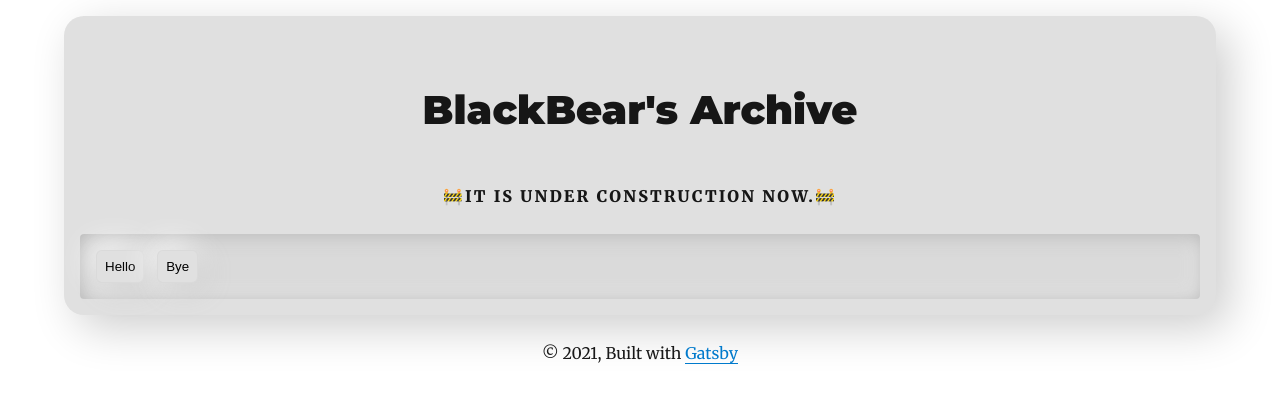
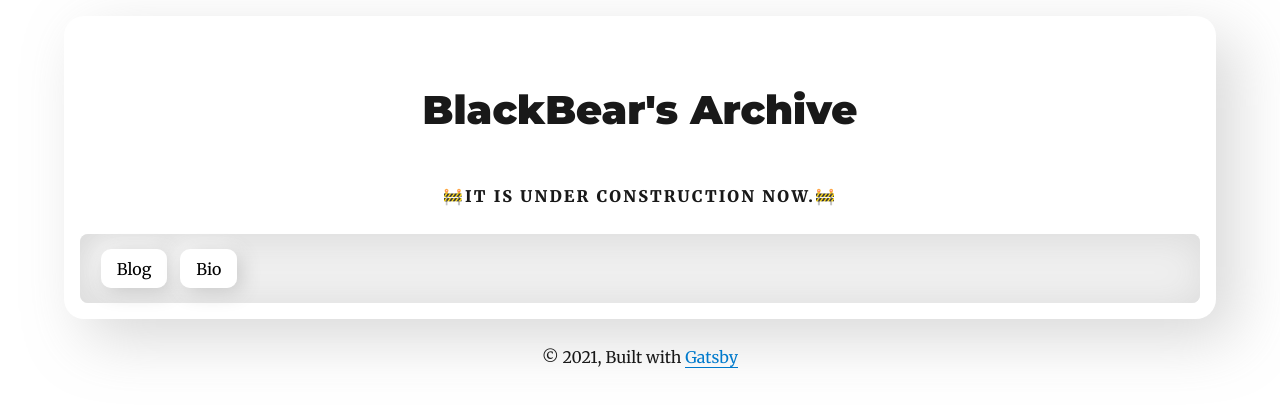
Before and after one commit to zerodice0/zerodice0-gatsby-blog, a Gatsby site: page / in a window 1280 px wide. Built offline with nearby package versions, Linux system fonts and the light colour scheme; Gatsby itself is replaced by a stand-in of ours; some packages are replaced by stand-ins of ours.

Commit message:
- background color is changed to white. - Link button is changed to Gatsby link api. - Css animation color changed.

```diff
--- a/src/components/headNavigation.js
+++ b/src/components/headNavigation.js
@@ -3,23 +3,24 @@ import {Link} from 'gatsby'
 import styled from 'styled-components'
 
 const NavigationWrapper = styled.div`
-  border-radius: 4px;
-  padding: 1rem;
-  background: #dadada;
-  box-shadow: inset 2px 2px 20px #afafaf,
-        inset -2px -2px 20px #fafafa;
+  border-radius: 8px;
+  padding: 1.3rem;
+  background: #f0f0f0;
+  box-shadow: inset 4px 4px 40px #d9d9d9,
+        inset -4px -4px 40px #f0f0f0;
 `;
 
-const LinkButton = styled.button`
-  padding: 0.5rem;
+const LinkButton = styled(props => <Link {...props}/>)`
+  padding: .6rem 1rem;
   margin-left: 0.5rem;
   margin-right: 0.3rem;
-  background: #e0e0e0;
-  box-shadow:  6px 6px 30px #cecece,
-              -6px -6px 30px #ffffff;
-  border: 1px solid rgba(215, 215, 215, .7);
-  border-radius: 6px;
+  background: #ffffff;
+  box-shadow:  4px 4px 20px #c5c5c5,
+              -4px -4px 20px #ffffff;
+  border: 0px;
+  border-radius: 10px;
   transition: .5s;
+  color: black;
 
   &:first-child {
     margin-left: 0px;
@@ -30,20 +31,20 @@ const LinkButton = styled.button`
   }
 
   &:active {
-    background: #e0e0e0;
-    box-shadow:  0px 0px 30px #cecece,
-              -0px -0px 30px #ffffff;
+    background: #f0f0f0;
+    box-shadow: inset 1px 1px 10px #c5c5c5,
+      inset -1px -1px 10px #ffffff;
   }
 `
 
 function HeadNavigation(props) {
   return (
     <NavigationWrapper>
-      <LinkButton>
-        Hello
+      <LinkButton to="/blog">
+        Blog
       </LinkButton>
-      <LinkButton>
-        Bye
+      <LinkButton to="/bio">
+        Bio
       </LinkButton>
     </NavigationWrapper>
   );
--- a/src/components/layout.js
+++ b/src/components/layout.js
@@ -23,9 +23,9 @@ function Layout(props) {
     margin-right: 4rem;
     margin-top: 1rem;
     margin-bottom: 1rem;
-    background: #e0e0e0;
-    box-shadow:  13px 13px 45px #cecece,
-                -13px -13px 45px #ffffff;
+    background: #ffffff;
+    box-shadow:  20px 20px 60px #d0d0d0d0,
+                -20px -20px 60px #ffffff;
   `
 
   const HeaderTitle = styled.h1`
```
Also changed, not shown: src/html.js (+7 -5 lines).
